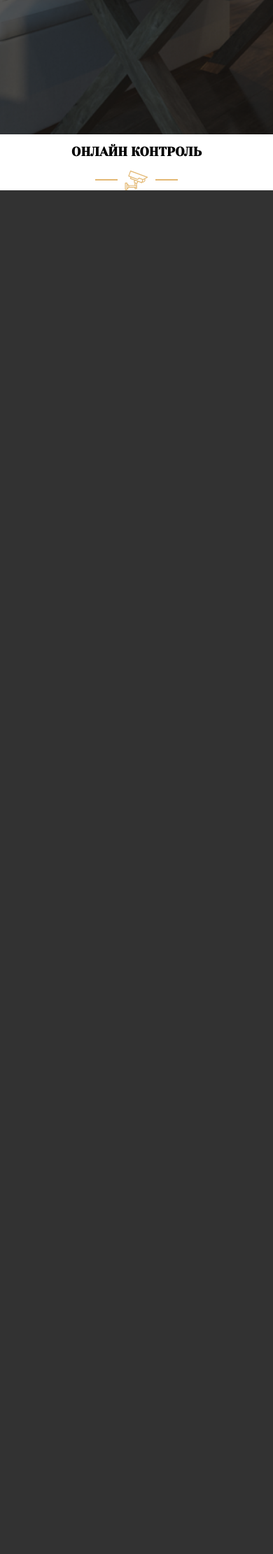
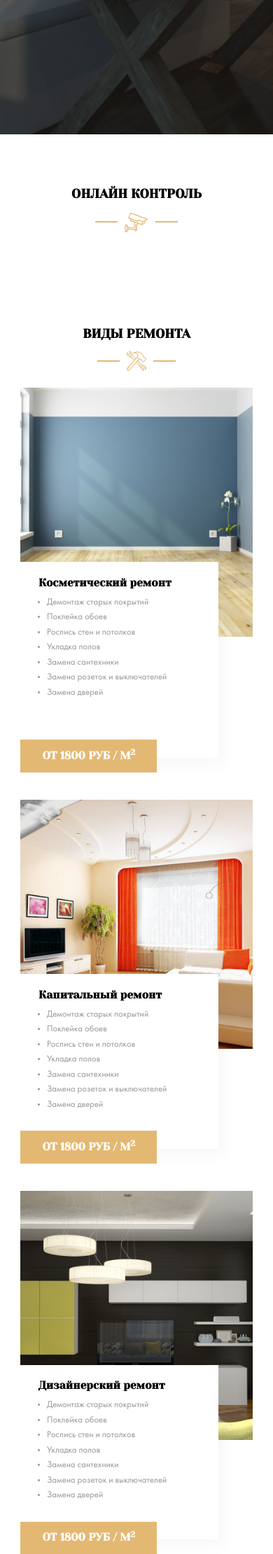
Before and after one commit to pb56/myweb, a PHP site: page / in a window 390 px wide. Shown: the part 652-2873 px from the top of the page at 70% size. Before the commit the page ends 924 px from the top, so only its background shows below. Run offline with PHP 8.4, Linux system fonts and the light colour scheme; some web fonts are replaced.

Commit message:
feat:add section types + make responsive

```diff
--- a/css/style.css
+++ b/css/style.css
@@ -353,6 +353,11 @@ body {
   font-family: 'Futura Book', sans-serif;
   font-size: 1rem; }
 
+img {
+  max-width: 100%; }
+
+.section {
+  padding: 60px 0; }
   .section-title {
     text-align: center;
     text-transform: uppercase;
@@ -499,6 +504,51 @@ body {
   .title--primary {
     color: #E3B873; }
 
+.types__section-title {
+  margin-bottom: 2rem; }
+
+.row {
+  display: flex;
+  align-items: flex-start;
+  justify-content: space-between; }
+
+.col {
+  flex-basis: 32%; }
+
+.card__text {
+  position: relative;
+  max-width: 23.6rem;
+  margin: 0 auto;
+  margin-top: -9.3rem;
+  padding: 1.79rem 2.14rem;
+  background-color: #fff;
+  box-shadow: 10px 10px 20px rgba(0, 0, 0, 0.03); }
+
+.card__title {
+  font-family: 'Yeseva One', cursive;
+  font-size: 1.29rem;
+  margin-top: 0;
+  margin-bottom: 0.7rem; }
+
+.card__list {
+  padding: 0 0 0 1rem;
+  margin: 0;
+  font-size: 1.07rem;
+  line-height: 1.79rem;
+  color: #959595;
+  margin-bottom: 2.5rem; }
+
+.card__pricetag {
+  position: absolute;
+  left: 0;
+  bottom: -1.79rem;
+  font-size: 1.29rem;
+  font-family: 'Yeseva One', cursive;
+  text-transform: uppercase;
+  background-color: #E3B873;
+  color: #ffffff;
+  padding: 1.214rem 2.6rem; }
+
 @media screen and (min-width: 1039px) and (max-width: 1239px) {
   .contacts__phone {
     margin-right: 0.71rem; } }
@@ -515,6 +565,15 @@ body {
   .hero__instagram {
     display: none; }
   .hero__content {
+    margin-left: 0; } }
+
+@media screen and (max-width: 760px) {
+  .row {
+    flex-direction: column;
+    align-items: center; }
+  .types__card {
+    margin-bottom: 5rem; }
+  .card__text {
     margin-left: 0; } }
 
 @media screen and (max-width: 570px) {
--- a/gulpfile.js
+++ b/gulpfile.js
@@ -47,7 +47,7 @@ function minhtml() {
       })
     )
     .pipe(rename({ suffix: ".min" }))
-    .pipe(dest("./src"));
+    .pipe(dest("./"));
 };
 
 // Minimizer CSS
@@ -64,7 +64,7 @@ function mincss() {
       })
     )
     .pipe(rename({ suffix: ".min" }))
-    .pipe(dest("./src"));
+    .pipe(dest("./css"));
 };
 
 // Minimizer JS
@@ -83,7 +83,7 @@ function minjs() {
       })
     )
     .pipe(rename({ suffix: ".min" }))
-    .pipe(dest("./src"));
+    .pipe(dest("./js"));
 };
 
 exports.serve = bs;
--- a/index.html
+++ b/index.html
@@ -1,9 +1,9 @@
 <!DOCTYPE html>
-<html lang="en">
+<html lang="ru">
   <head>
     <meta charset="UTF-8" />
     <meta name="viewport" content="width=device-width, initial-scale=1.0" />
-    <title>Document</title>
+    <title>Турецкий ремонт в Ростове-на-дону</title>
     <link
       href="https://fonts.googleapis.com/css?family=Yeseva+One&display=swap&subset=cyrillic"
       rel="stylesheet"
@@ -80,6 +80,120 @@
         <!-- /.container -->
       </section>
       <!-- /.section control -->
+      <div class="section types">
+        <div class="container">
+          <div class="section-title types__section-title">
+            <h2 class="section-title__heading">Виды ремонта</h2>
+            <!-- /.section-title__heading -->
+            <div class="section-title__image">
+              <img src="img/repair.svg" alt="repair">
+            </div>
+            <!-- /.section-title__image -->
+          </div>
+          <!-- /.section-title -->
+          <div class="row">
+            <div class="col">
+              <div class="card types__card">
+                <img src="img/types/type-1.jpg" alt="Косметический ремонт" class="card__image">
+                <div class="card__text">
+                <h3 class="card__title">Косметический ремонт</h3>
+                <!-- /.card_title -->
+                <ul class="card__list types__card">
+                  <li class="card__item">Демонтаж старых покрытий</li>
+                  <!-- /.card__item -->
+                  <li class="card__item">Поклейка обоев</li>
+                  <!-- /.card__item -->
+                  <li class="card__item">Роспись стен и потолков</li>
+                  <!-- /.card__item -->
+                  <li class="card__item">Укладка полов</li>
+                  <!-- /.card__item -->
+                  <li class="card__item">Замена сантехники</li>
+                  <!-- /.card__item -->
+                  <li class="card__item">Замена розеток и выключателей</li>
+                  <!-- /.card__item -->
+                  <li class="card__item">Замена дверей</li>
+                  <!-- /.card__item -->
+                </ul>
+                <!-- /.card__list -->
+                <strong class="card__pricetag">
+                  от 1800 руб / м<sup>2</sup>
+                </strong>
+              </div>
+              <!-- /.card__text -->
+              </div>
+              <!-- /.card -->
+            </div>
+            <!-- /.col -->
+            <div class="col">
+              <div class="card types__card">
+                <img src="img/types/type-2.jpg" alt="Капитальный ремонт" class="card__image">
+                <div class="card__text">
+                <h3 class="card__title">Капитальный ремонт</h3>
+                <!-- /.card_title -->
+                <ul class="card__list">
+                  <li class="card__item">Демонтаж старых покрытий</li>
+                  <!-- /.card__item -->
+                  <li class="card__item">Поклейка обоев</li>
+                  <!-- /.card__item -->
+                  <li class="card__item">Роспись стен и потолков</li>
+                  <!-- /.card__item -->
+                  <li class="card__item">Укладка полов</li>
+                  <!-- /.card__item -->
+                  <li class="card__item">Замена сантехники</li>
+                  <!-- /.card__item -->
+                  <li class="card__item">Замена розеток и выключателей</li>
+                  <!-- /.card__item -->
+                  <li class="card__item">Замена дверей</li>
+                  <!-- /.card__item -->
+                </ul>
+                <!-- /.card__list -->
+                <strong class="card__pricetag">
+                  от 1800 руб / м<sup>2</sup>
+                </strong>
+                </div>
+                <!-- /.card__text -->
+              </div>
+              <!-- /.card -->
+            </div>
+            <!-- /.col -->
+            <div class="col">
+              <div class="card types__card">
+                <img src="img/types/type-3.jpg" alt="Дизайнерский ремонт" class="card__image">
+                <div class="card__text">
+                <h3 class="card__title">Дизайнерский ремонт</h3>
+                <!-- /.card_title -->
+                <ul class="card__list">
+                  <li class="card__item">Демонтаж старых покрытий</li>
+                  <!-- /.card__item -->
+                  <li class="card__item">Поклейка обоев</li>
+                  <!-- /.card__item -->
+                  <li class="card__item">Роспись стен и потолков</li>
+                  <!-- /.card__item -->
+                  <li class="card__item">Укладка полов</li>
+                  <!-- /.card__item -->
+                  <li class="card__item">Замена сантехники</li>
+                  <!-- /.card__item -->
+                  <li class="card__item">Замена розеток и выключателей</li>
+                  <!-- /.card__item -->
+                  <li class="card__item">Замена дверей</li>
+                  <!-- /.card__item -->
+                </ul>
+                <!-- /.card__list -->
+                <strong class="card__pricetag">
+                  от 1800 руб / м<sup>2</sup>
+                </strong>
+                </div>
+                <!-- /.card__text -->
+              </div>
+              <!-- /.card -->
+            </div>
+            <!-- /.col -->
+          </div>
+          <!-- /.row -->
+        </div>
+        <!-- /.container -->
+      </div>
+      <!-- /.section types -->
     </main>
   </body>
 </html>
--- a/sass/_media.sass
+++ b/sass/_media.sass
@@ -14,6 +14,16 @@
         &__instagram
             display: none
         &__content
+            margin-left: 0
+@media screen and (max-width: 760px)
+    .row
+        flex-direction: column
+        align-items: center
+    .types
+        &__card
+            margin-bottom: 5rem
+    .card
+        &__text
             margin-left: 0
 @media screen and ( max-width: 570px)
     .contacts
--- a/sass/_settings.sass
+++ b/sass/_settings.sass
@@ -5,7 +5,10 @@ html
 body
     font-family: 'Futura Book', sans-serif
     font-size: 1rem
+img
+    max-width: 100%
 .section
+    padding: 60px 0
     &-title
         text-align: center
         text-transform: uppercase
--- a/sass/_variables.sass
+++ b/sass/_variables.sass
@@ -1,3 +1,4 @@
 $dark: #131313
 $light: #ffffff
 $primary: #E3B873
+$secondary: #959595
--- a/sass/style.sass
+++ b/sass/style.sass
@@ -7,4 +7,5 @@
 @import 'templates/header'
 @import 'templates/hero'
 @import 'templates/control'
+@import 'templates/types'
 @import 'media'
--- /dev/null
+++ b/sass/templates/_types.sass
@@ -0,0 +1,40 @@
+.types
+    &__section-title
+        margin-bottom: 2rem
+.row
+    display: flex
+    align-items: flex-start
+    justify-content: space-between
+.col
+    flex-basis: 32%
+.card
+    &__text
+        position: relative
+        max-width: 23.6rem
+        margin: 0 auto
+        margin-top: -9.3rem
+        padding: 1.79rem 2.14rem
+        background-color: #fff
+        box-shadow: 10px 10px 20px rgba(0, 0, 0, 0.03)
+    &__title
+        font-family: 'Yeseva One', cursive
+        font-size: 1.29rem
+        margin-top: 0
+        margin-bottom: 0.7rem
+    &__list
+        padding: 0 0 0 1rem
+        margin: 0
+        font-size: 1.07rem
+        line-height: 1.79rem
+        color: $secondary
+        margin-bottom: 2.5rem
+    &__pricetag
+        position: absolute
+        left: 0
+        bottom: -1.79rem
+        font-size: 1.29rem
+        font-family: 'Yeseva One', cursive
+        text-transform: uppercase
+        background-color: $primary
+        color: $light
+        padding: 1.214rem 2.6rem
```
Also changed, not shown: img/repair.svg (added), img/types/type-1.jpg (added), img/types/type-2.jpg (added), img/types/type-3.jpg (added). Lines whose indentation alone changed are shown as unchanged.
